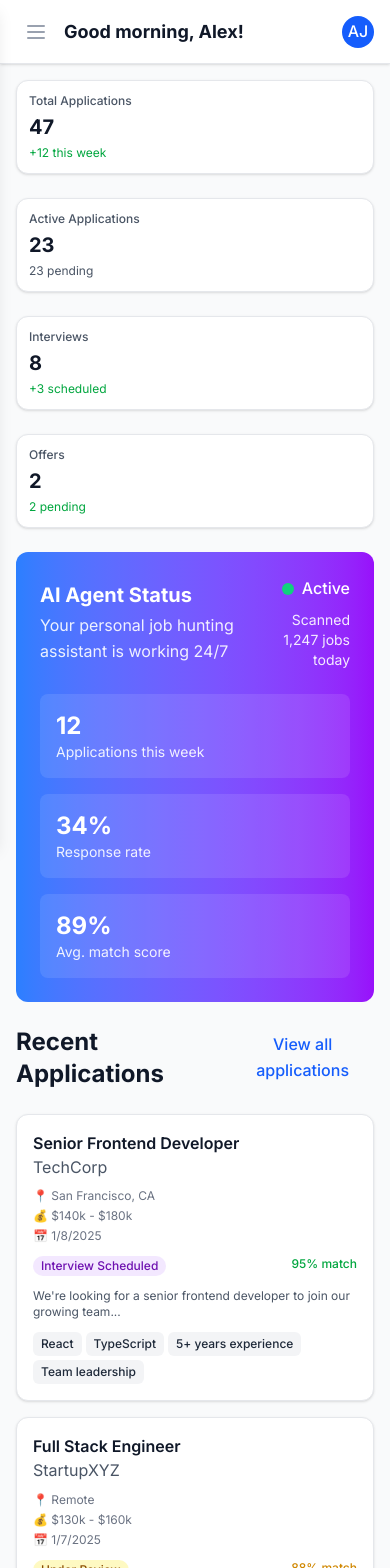
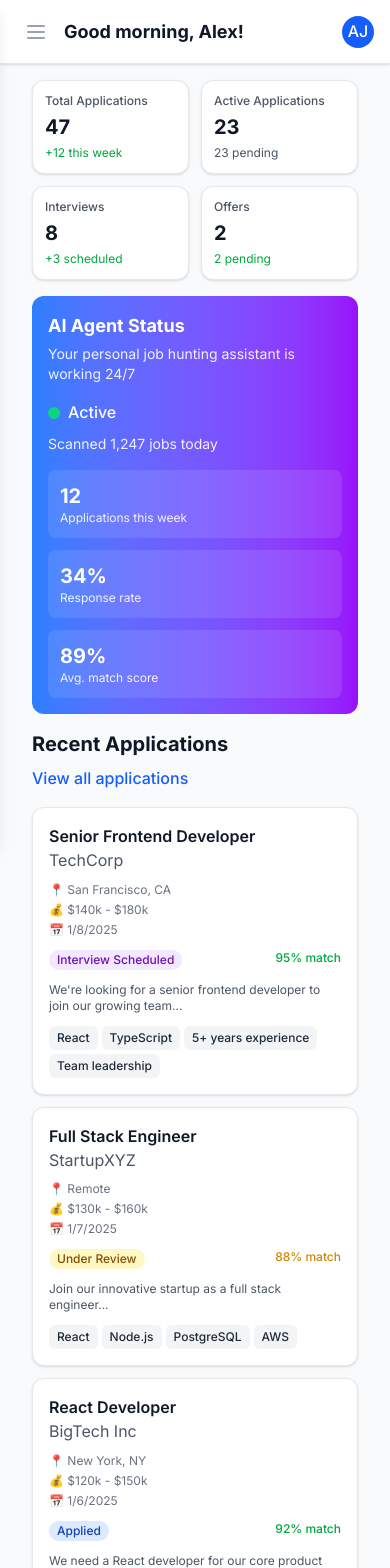
Before and after one commit to devtofunmi/carevo, a Next.js app: page /dashboard in a window 390 px wide. Shown: the top 1568 px of the page. Built offline with nearby package versions, Linux system fonts and the light colour scheme.

Commit message:
make it responsive

```diff
--- a/pages/dashboard.tsx
+++ b/pages/dashboard.tsx
@@ -1,94 +1,168 @@
-import Layout from '@/components/Layout';
-import StatsCard from '@/components/StatsCard';
-import ApplicationCard from '@/components/ApplicationCard';
-import { mockUser, mockApplications, mockStats } from '@/lib/mockData';
+import Layout from "@/components/Layout";
+import StatsCard from "@/components/StatsCard";
+import ApplicationCard from "@/components/ApplicationCard";
+import { mockUser, mockApplications, mockStats } from "@/lib/mockData";
+import { motion } from "framer-motion";
 
 export default function Dashboard() {
   const recentApplications = mockApplications.slice(0, 3);
 
+  const containerVariants = {
+    hidden: { opacity: 0 },
+    visible: {
+      opacity: 1,
+      transition: {
+        duration: 0.5,
+        staggerChildren: 0.1,
+      },
+    },
+  };
+
+  const itemVariants = {
+    hidden: { opacity: 0, y: 20 },
+    visible: {
+      opacity: 1,
+      y: 0,
+      transition: { duration: 0.5 },
+    },
+  };
+
   return (
     <Layout>
-      <div className="space-y-6">
+      <motion.div
+        className="space-y-4 sm:space-y-6 px-4 sm:px-0"
+        variants={containerVariants}
+        initial="hidden"
+        animate="visible"
+      >
         {/* Stats Overview */}
-        <div className="grid grid-cols-1 md:grid-cols-2 lg:grid-cols-4 gap-6">
+        <motion.div
+          className="grid grid-cols-2 lg:grid-cols-4 gap-3 sm:gap-4 lg:gap-6"
+          variants={itemVariants}
+        >
           <StatsCard
             title="Total Applications"
             value={mockUser.totalApplications}
             change="+12 this week"
-            changeType="positive" icon={''}
+            changeType="positive"
+            icon={""}
           />
           <StatsCard
             title="Active Applications"
             value={mockUser.activeApplications}
             change="23 pending"
-            changeType="neutral" icon={''}
+            changeType="neutral"
+            icon={""}
           />
           <StatsCard
             title="Interviews"
             value={mockUser.interviews}
             change="+3 scheduled"
-            changeType="positive" icon={''}
+            changeType="positive"
+            icon={""}
           />
           <StatsCard
             title="Offers"
             value={mockUser.offers}
             change="2 pending"
-            changeType="positive" icon={''}
+            changeType="positive"
+            icon={""}
           />
-        </div>
+        </motion.div>
 
         {/* AI Agent Status */}
-        <div className="bg-gradient-to-r from-blue-500 to-purple-600 rounded-xl p-6 text-white">
-          <div className="flex items-center justify-between">
-            <div>
-              <h2 className="text-xl font-bold">AI Agent Status</h2>
-              <p className="opacity-90 mt-1">Your personal job hunting assistant is working 24/7</p>
+        <motion.div
+          className="bg-gradient-to-r from-blue-500 to-purple-600 rounded-xl p-4 sm:p-6 text-white"
+          variants={itemVariants}
+          whileHover={{ scale: 1.02 }}
+          transition={{ type: "spring", stiffness: 300 }}
+        >
+          <div className="flex flex-col sm:flex-row sm:items-center sm:justify-between space-y-4 sm:space-y-0">
+            <div className="flex-1">
+              <h2 className="text-lg sm:text-xl font-bold">AI Agent Status</h2>
+              <p className="opacity-90 mt-1 text-sm sm:text-base">
+                Your personal job hunting assistant is working 24/7
+              </p>
             </div>
-            <div className="text-right">
-              <div className="flex items-center justify-end mb-2">
+            <div className="text-left sm:text-right">
+              <div className="flex items-center sm:justify-end mb-2">
                 <div className="w-3 h-3 bg-green-400 rounded-full animate-pulse mr-2"></div>
                 <span className="font-medium">Active</span>
               </div>
-              <div className="text-sm opacity-90">
-                Scanned 1,247 jobs today
-              </div>
+              <div className="text-sm opacity-90">Scanned 1,247 jobs today</div>
             </div>
           </div>
 
-          <div className="grid grid-cols-1 md:grid-cols-3 gap-4 mt-6">
-            <div className="bg-white/10 rounded-lg p-4">
-              <div className="text-2xl font-bold">{mockStats.applicationsThisWeek}</div>
-              <div className="text-sm opacity-90">Applications this week</div>
-            </div>
-            <div className="bg-white/10 rounded-lg p-4">
-              <div className="text-2xl font-bold">{mockStats.responseRate}%</div>
-              <div className="text-sm opacity-90">Response rate</div>
-            </div>
-            <div className="bg-white/10 rounded-lg p-4">
-              <div className="text-2xl font-bold">{mockStats.averageMatchScore}%</div>
-              <div className="text-sm opacity-90">Avg. match score</div>
-            </div>
-          </div>
-        </div>
+          <motion.div
+            className="grid grid-cols-1 sm:grid-cols-3 gap-3 sm:gap-4 mt-4 sm:mt-6"
+            initial={{ opacity: 0, y: 20 }}
+            animate={{ opacity: 1, y: 0 }}
+            transition={{ delay: 0.5, duration: 0.5 }}
+          >
+            {[
+              {
+                value: mockStats.applicationsThisWeek,
+                label: "Applications this week",
+              },
+              { value: `${mockStats.responseRate}%`, label: "Response rate" },
+              {
+                value: `${mockStats.averageMatchScore}%`,
+                label: "Avg. match score",
+              },
+            ].map((stat, index) => (
+              <motion.div
+                key={index}
+                className="bg-white/10 rounded-lg p-3 sm:p-4"
+                initial={{ opacity: 0, scale: 0.8 }}
+                animate={{ opacity: 1, scale: 1 }}
+                transition={{ delay: 0.6 + index * 0.1, duration: 0.4 }}
+                whileHover={{ scale: 1.05 }}
+              >
+                <div className="text-xl sm:text-2xl font-bold">
+                  {stat.value}
+                </div>
+                <div className="text-xs sm:text-sm opacity-90">
+                  {stat.label}
+                </div>
+              </motion.div>
+            ))}
+          </motion.div>
+        </motion.div>
 
         {/* Recent Applications */}
-        <div>
-          <div className="flex items-center justify-between mb-6">
-            <h2 className="text-2xl font-bold text-gray-900">Recent Applications</h2>
-            <button className="text-blue-600 cursor-pointer hover:text-blue-700 font-medium">
+        <motion.div variants={itemVariants}>
+          <motion.div
+            className="flex flex-col sm:flex-row sm:items-center sm:justify-between mb-4 sm:mb-6 space-y-2 sm:space-y-0"
+            initial={{ opacity: 0, x: 20 }}
+            animate={{ opacity: 1, x: 0 }}
+            transition={{ delay: 0.4, duration: 0.5 }}
+          >
+            <h2 className="text-xl sm:text-2xl font-bold text-gray-900">
+              Recent Applications
+            </h2>
+            <motion.button
+              className="text-blue-600 cursor-pointer hover:text-blue-700 font-medium text-left sm:text-right"
+              whileHover={{ scale: 1.05 }}
+              whileTap={{ scale: 0.95 }}
+            >
               View all applications
-            </button>
-          </div>
+            </motion.button>
+          </motion.div>
 
-          <div className="space-y-4">
-            {recentApplications.map((application) => (
-              <ApplicationCard key={application.id} application={application} />
+          <div className="space-y-3 sm:space-y-4">
+            {recentApplications.map((application, index) => (
+              <motion.div
+                key={application.id}
+                initial={{ opacity: 0, y: 20 }}
+                animate={{ opacity: 1, y: 0 }}
+                transition={{ delay: 0.6 + index * 0.1, duration: 0.5 }}
+              >
+                <ApplicationCard application={application} />
+              </motion.div>
             ))}
           </div>
-        </div>
-
-
-      </div>
+        </motion.div>
+      </motion.div>
     </Layout>
   );
 }
```
